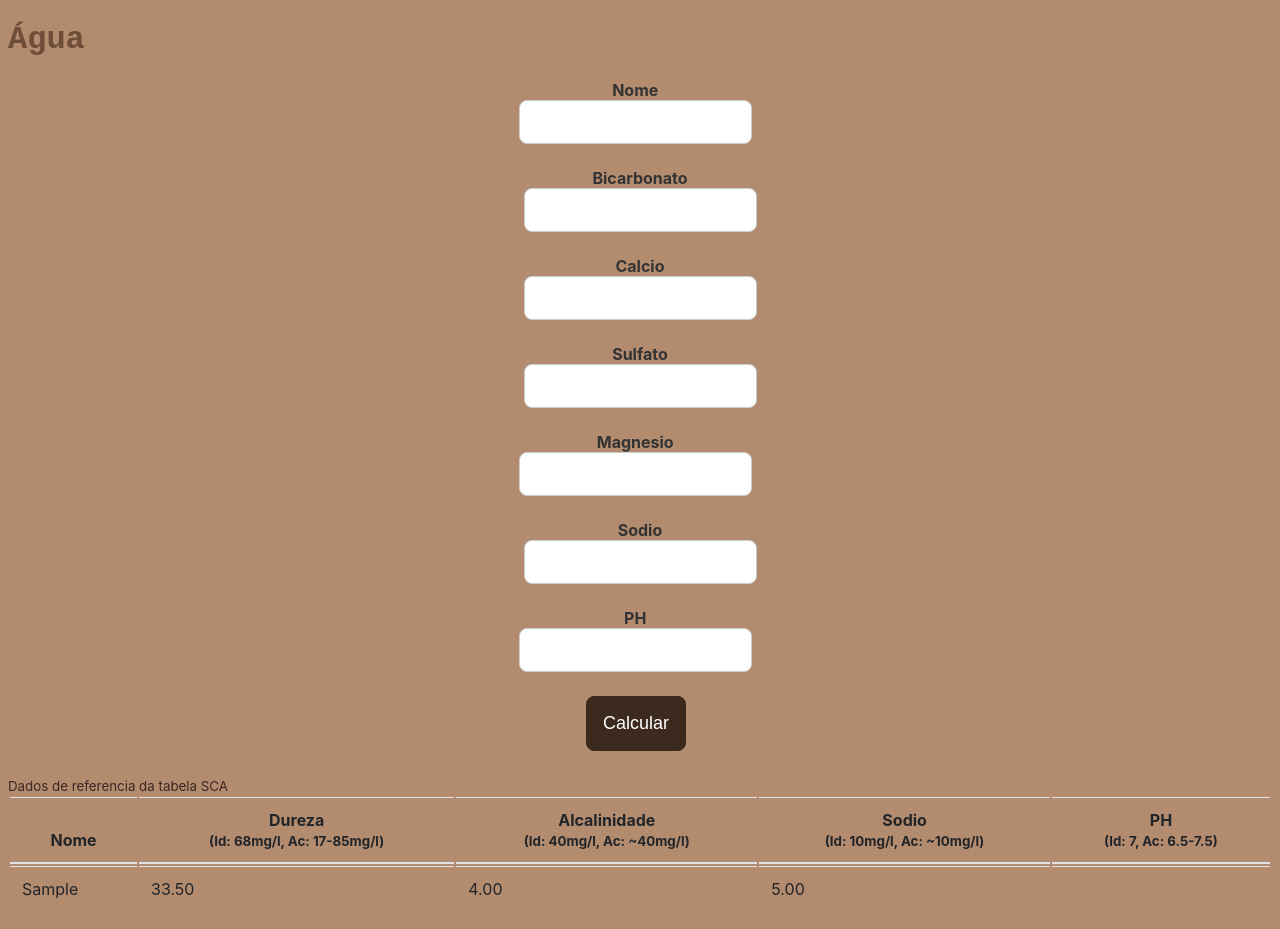
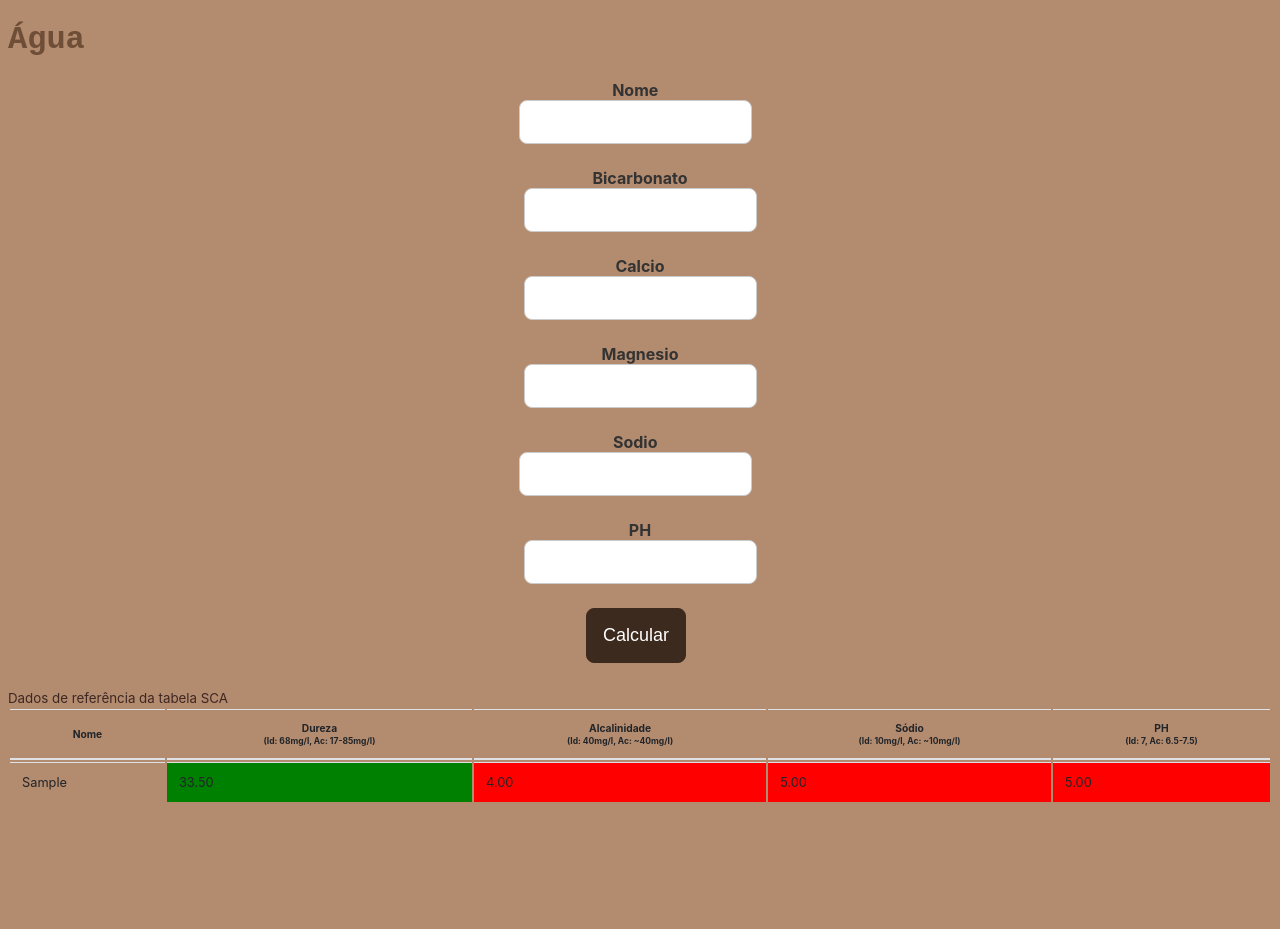
Before and after one commit to dmrramaral/AppCoffee, an Angular app: page /water in a window 1280 px wide. Both pictures are taken after typing "Sample", "5", "5", "5", "5", "5" into the empty fields and a click on the button "Calcular". After the commit the page ends 820 px from the top, so only its background shows below. Built offline with nearby package versions, Linux system fonts and the light colour scheme.

Commit message:
fix: ajuste de cor da tabela e remocao de campo

```diff
--- a/src/app/water/water.component.html
+++ b/src/app/water/water.component.html
@@ -20,10 +20,10 @@
                             <label for="calcio">Calcio</label>
                             <input type="number" formControlName="calcio" class="form-control" id="calcio">
                         </div>
-                        <div class="form-group">
+                        <!-- <div class="form-group">
                             <label for="sulfato">Sulfato</label>
                             <input type="number" formControlName="sulfato" class="form-control" id="sulfato">
-                        </div>
+                        </div> -->
                         <div class="form-group">
                             <label for="magnesio">Magnesio</label>
                             <input type="number" formControlName="magnesio" class="form-control" id="magnesio">
@@ -44,24 +44,24 @@
                 </form>
             </div>
             <div class="col-md-6">
-                <small>Dados de referencia da tabela SCA</small>
-                <table class="table">
+                <small>Dados de referência da tabela SCA</small>
+                <table class="table text-center">
                     <thead>
                         <tr>
-                            <th>Nome</th>
-                            <th>Dureza<br><small>(Id: 68mg/l, Ac: 17-85mg/l)</small></th>
-                            <th>Alcalinidade<br><small>(Id: 40mg/l, Ac: ~40mg/l)</small></th>
-                            <th>Sodio<br><small>(Id: 10mg/l, Ac: ~10mg/l)</small></th>
-                            <th>PH<br><small>(Id: 7, Ac: 6.5-7.5)</small></th>
+                            <th class="align-middle">Nome</th>
+                            <th class="align-middle">Dureza<br><small>(Id: 68mg/l, Ac: 17-85mg/l)</small></th>
+                            <th class="align-middle">Alcalinidade<br><small>(Id: 40mg/l, Ac: ~40mg/l)</small></th>
+                            <th class="align-middle">Sódio<br><small>(Id: 10mg/l, Ac: ~10mg/l)</small></th>
+                            <th class="align-middle">PH<br><small>(Id: 7, Ac: 6.5-7.5)</small></th>
                         </tr>
                     </thead>
                     <tbody>
                         <tr *ngFor="let agua of listWater.waterList">
-                            <td>{{ agua.nome }}</td>
-                            <td>{{ agua.dureza | number:'1.2-2' }}</td>
-                            <td>{{ agua.alcalinidade| number:'1.2-2' }}</td>
-                            <td>{{ agua.sodio| number:'1.2-2' }}</td>
-                            <td>{{agua.ph | number:'1.2-2'}}</td>
+                            <td class="align-middle">{{ agua.nome }}</td>
+                            <td class="align-middle" [ngClass]="{'text-success': agua.dureza >= 17 && agua.dureza <= 85, 'text-danger': agua.dureza < 17 || agua.dureza > 85}">{{ agua.dureza | number:'1.2-2' }}</td>
+                            <td class="align-middle" [ngClass]="{'text-success': agua.alcalinidade == 40, 'text-danger': agua.alcalinidade != 40}">{{ agua.alcalinidade | number:'1.2-2' }}</td>
+                            <td class="align-middle" [ngClass]="{'text-success': agua.sodio == 10, 'text-danger': agua.sodio != 10}">{{ agua.sodio | number:'1.2-2' }}</td>
+                            <td class="align-middle" [ngClass]="{'text-success': agua.ph >= 6.5 && agua.ph <= 7.5, 'text-danger': agua.ph < 6.5 || agua.ph > 7.5}">{{ agua.ph | number:'1.2-2' }}</td>
                         </tr>
                     </tbody>
                 </table>
--- a/src/app/water/water.component.scss
+++ b/src/app/water/water.component.scss
@@ -35,6 +35,29 @@ a {
         background-color: $secondary-color;
     }
 }
+
+th{
+
+    font-size: 0.8em;
+}
+
+tr{
+
+    font-size: 0.8em;
+ }
+.align-middle {
+    vertical-align: middle !important;
+}
+
+.text-success{
+    background-color: green;
+}
+
+.text-danger{
+    background-color: red;
+}
+
+
 
 
 // Formulário
@@ -76,6 +99,8 @@ form {
                 outline: none;
             }
         }
+
+
 
         @media (min-width: 576px) {
             flex: 1 1 100%; // Ajuste para 48% de largura em telas maiores que 576px
```
